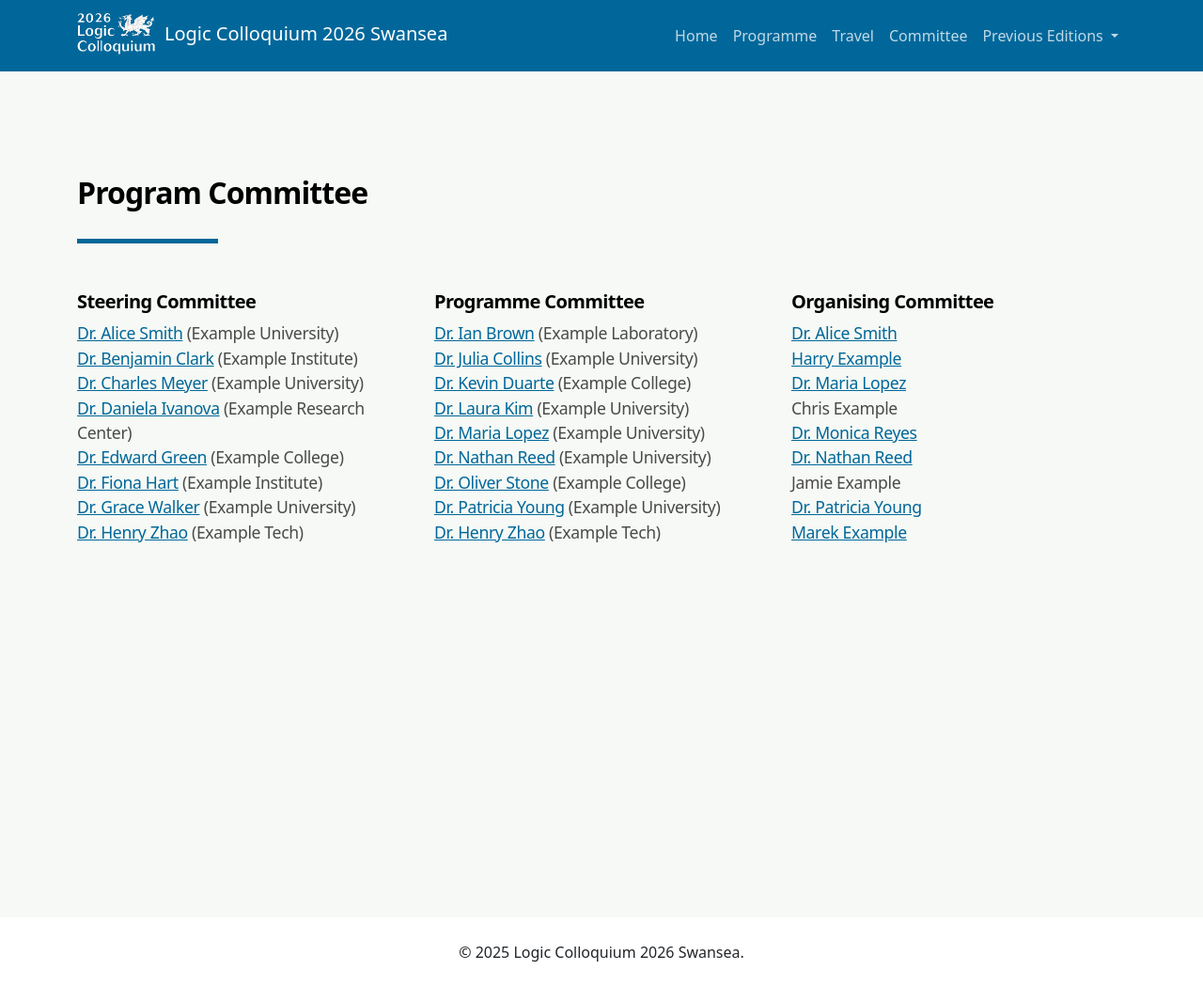
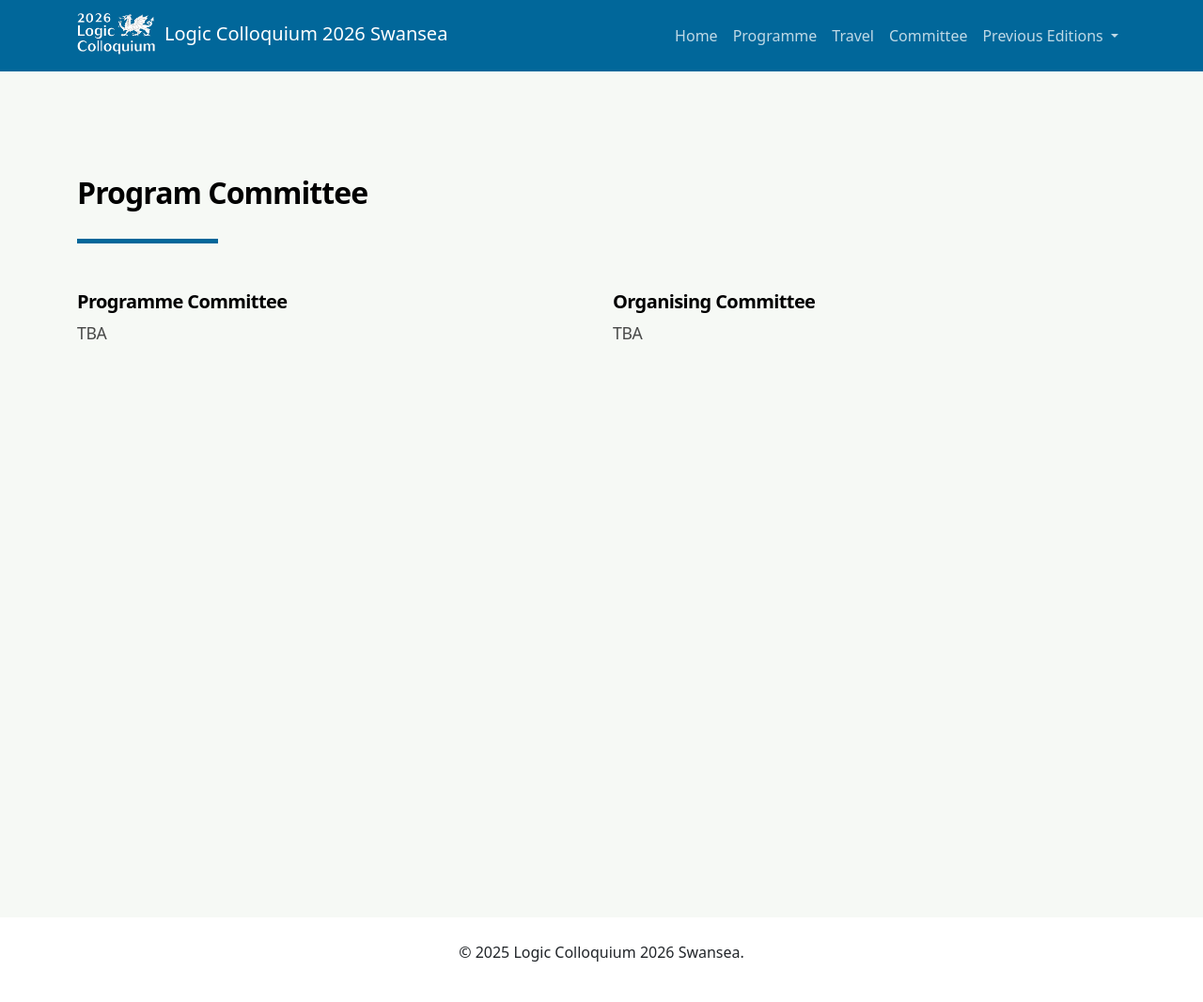
Before and after one commit to logiccolloquium2026/logiccolloquium2026.github.io, a Jekyll site: the page built from _pages/commitee.html, in a window 1280 px wide. Shown: the whole page at 94% size. Built offline with Jekyll 4.4.1, drawn with Linux system fonts in a browser that asks for light colours.

Commit message:
SEO, removed placeholders

```diff
--- a/_config.yml
+++ b/_config.yml
@@ -21,9 +21,9 @@
 title: Logic Colloquium 2026 Swansea
 email: m.t.jezinski@swansea.ac.uk
 description: >- # this means to ignore newlines until "baseurl:"
-  The Logic Colloquium 2026 will be hosted by Swansea University, UK.
+  The Logic Colloquium 2026 is the annual European summer meeting of the Association of Symbolic Logic (ASL), that will be held in Swansea on 29 June - 3 July 2026.
 baseurl: "" # the subpath of your site, e.g. /blog
-url: "" # the base hostname & protocol for your site, e.g. http://example.com
+url: "https://logiccolloquium2026.github.io/" # the base hostname & protocol for your site, e.g. http://example.com
 github_username:  marekjezinski
 locale: en_GB
 
--- a/_includes/head.html
+++ b/_includes/head.html
@@ -3,6 +3,7 @@
   <meta http-equiv="X-UA-Compatible" content="IE=edge">
   <meta name="viewport" content="width=device-width, initial-scale=1">
   {%- seo -%}
+  <meta name="google-site-verification" content="EVo8yrQciaH4pVJb8io-L7c4g55sRjxs7H736qglQEs" />
   <script src="https://cdn.jsdelivr.net/npm/bootstrap@5.3.8/dist/js/bootstrap.bundle.min.js" integrity="sha384-FKyoEForCGlyvwx9Hj09JcYn3nv7wiPVlz7YYwJrWVcXK/BmnVDxM+D2scQbITxI" crossorigin="anonymous"></script>
 	<link href="https://cdn.jsdelivr.net/npm/bootstrap@5.3.8/dist/css/bootstrap.min.css" rel="stylesheet" integrity="sha384-sRIl4kxILFvY47J16cr9ZwB07vP4J8+LH7qKQnuqkuIAvNWLzeN8tE5YBujZqJLB" crossorigin="anonymous">
   <link
--- a/_pages/commitee.html
+++ b/_pages/commitee.html
@@ -9,56 +9,16 @@ published: true
     <div class="koSeparator koSeparatorBlock koSeparatorLeft"
         style="background:var(--color1); width: 150px; height: 5px; margin-top: 30px; margin-bottom: 30px;"></div>
     <div class="row align-items-start">
-        <div class="col-4">
-            <h5>Steering Committee</h5>
+        <div class="col-6">
+            <h5 id="PC">Programme Committee</h5>
             <div>
-                <a href="#">Dr. Alice Smith</a>
-                (Example University)<br>
-                <a href="#">Dr. Benjamin Clark</a> (Example Institute)<br>
-                <a href="#">Dr. Charles Meyer</a> (Example University)<br>
-                <a href="#">Dr. Daniela Ivanova</a> (Example Research Center)<br>
-                <a href="#">Dr. Edward Green</a>
-                (Example College)<br>
-                <a href="#">Dr. Fiona Hart</a> (Example Institute)<br>
-                <a href="#">Dr. Grace Walker</a>
-                (Example University)<br>
-                <a href="#">Dr. Henry Zhao</a>
-                (Example Tech)<br>
+                TBA
             </div>
         </div>
-        <div class="col-4">
-            <h5 id="PC">Programme Committee</h5>
-            <div>
-                <a href="#">Dr. Ian Brown</a> (Example Laboratory)<br>
-                <a href="#">Dr. Julia Collins</a>
-                (Example University)<br>
-                <a href="#">Dr. Kevin Duarte</a> (Example College)<br>
-                <a href="#">Dr. Laura Kim</a>
-                (Example University)<br>
-                <a href="#">Dr. Maria Lopez</a>
-                (Example University)<br>
-                <a href="#">Dr. Nathan Reed</a>
-                (Example University)<br>
-                <a href="#">Dr. Oliver Stone</a>
-                (Example College)<br>
-                <a href="#">Dr. Patricia Young</a>
-                (Example University)<br>
-                <a href="#">Dr. Henry Zhao</a>
-                (Example Tech)<br>
-            </div>
-        </div>
-        <div class="col-4">
+        <div class="col-6">
             <h5 id="org">Organising Committee</h5>
             <div>
-                <a href="#">Dr. Alice Smith</a><br>
-                <a href="#">Harry Example</a><br>
-                <a href="#">Dr. Maria Lopez</a><br>
-                Chris Example<br>
-                <a href="#">Dr. Monica Reyes</a><br>
-                <a href="#">Dr. Nathan Reed</a><br>
-                Jamie Example<br>
-                <a href="#">Dr. Patricia Young</a><br>
-                <a href="#">Marek Example</a><br>
+                TBA
             </div>
         </div>
     </div>
--- a/_pages/programme.html
+++ b/_pages/programme.html
@@ -12,7 +12,7 @@ published: true
         <div class="koSeparator koSeparatorBlock koSeparatorLeft"
         style="background:var(--color1); width: 150px; height: 5px; margin-top: 30px; margin-bottom: 30px;">
         </div>
-            <h3 class=" font-weight-normal fw-normal">The programme will be available below</h3>
+            <h3 class=" font-weight-normal fw-normal">The programme will be available below.</h3>
             <!-- <p>Placeholder section...</p>
             <p>
             <h4 class=" font-weight-normal fw-normal">Monday 29th of June</h4>
```
Also changed, not shown: _includes/homepage/description.html (+1 -8 lines), _pages/home.html (+8 -20 lines).
